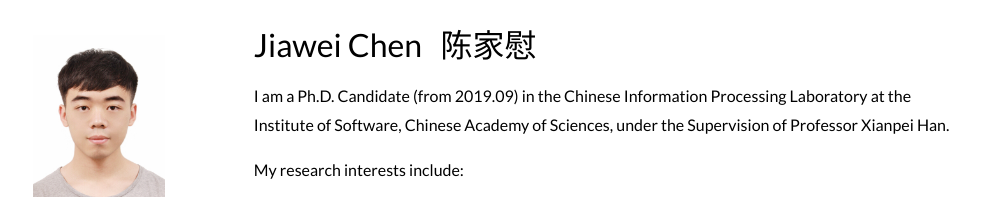
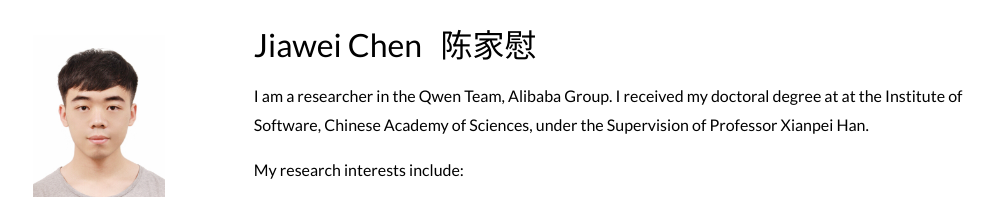
Before and after one commit to chen700564/chen700564.github.io, a plain HTML site: page index.html in a window 1280 px wide. Shown: the top 197 px of the page, without its empty margins (139-1133 px from the left). Drawn offline with Linux system fonts and the light colour scheme; some packages are replaced by stand-ins of ours; a script that the page names is missing; files whose address does not match are found by name.

Commit message:
Update index.html

```diff
--- a/index.html
+++ b/index.html
@@ -158,7 +158,7 @@
                  <name>Jiawei Chen &nbsp; 陈家慰</name>
                </p>
                <p class="introduction">
-                I am a Ph.D. Candidate (from 2019.09) in the Chinese Information Processing Laboratory at the Institute of Software, Chinese Academy of Sciences, under the Supervision of Professor Xianpei Han.
+                I am a researcher in the Qwen Team, Alibaba Group. I received my doctoral degree at at the Institute of Software, Chinese Academy of Sciences, under the Supervision of Professor Xianpei Han.
                </p>
                <p class="introduction">
                 My research interests include:
```
